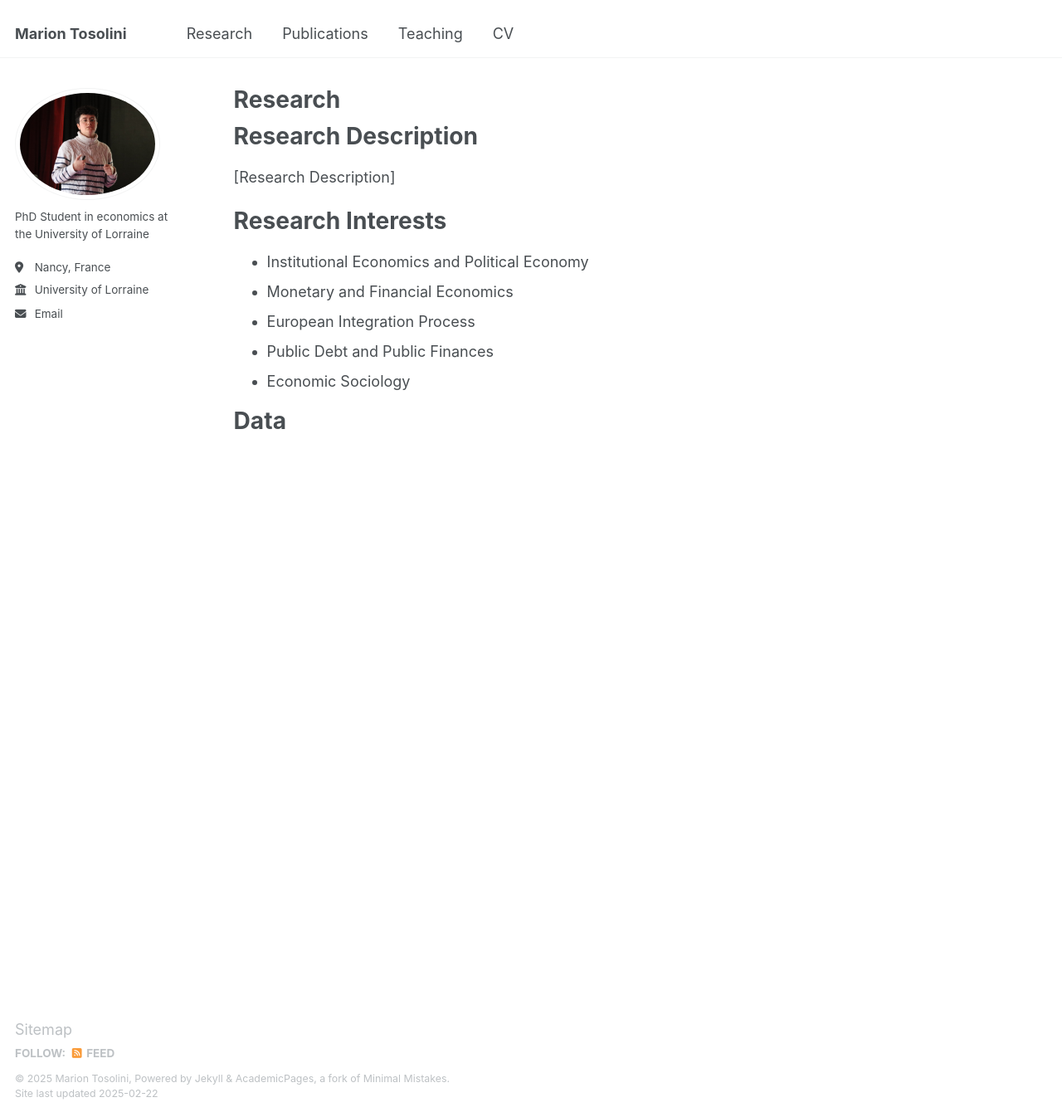
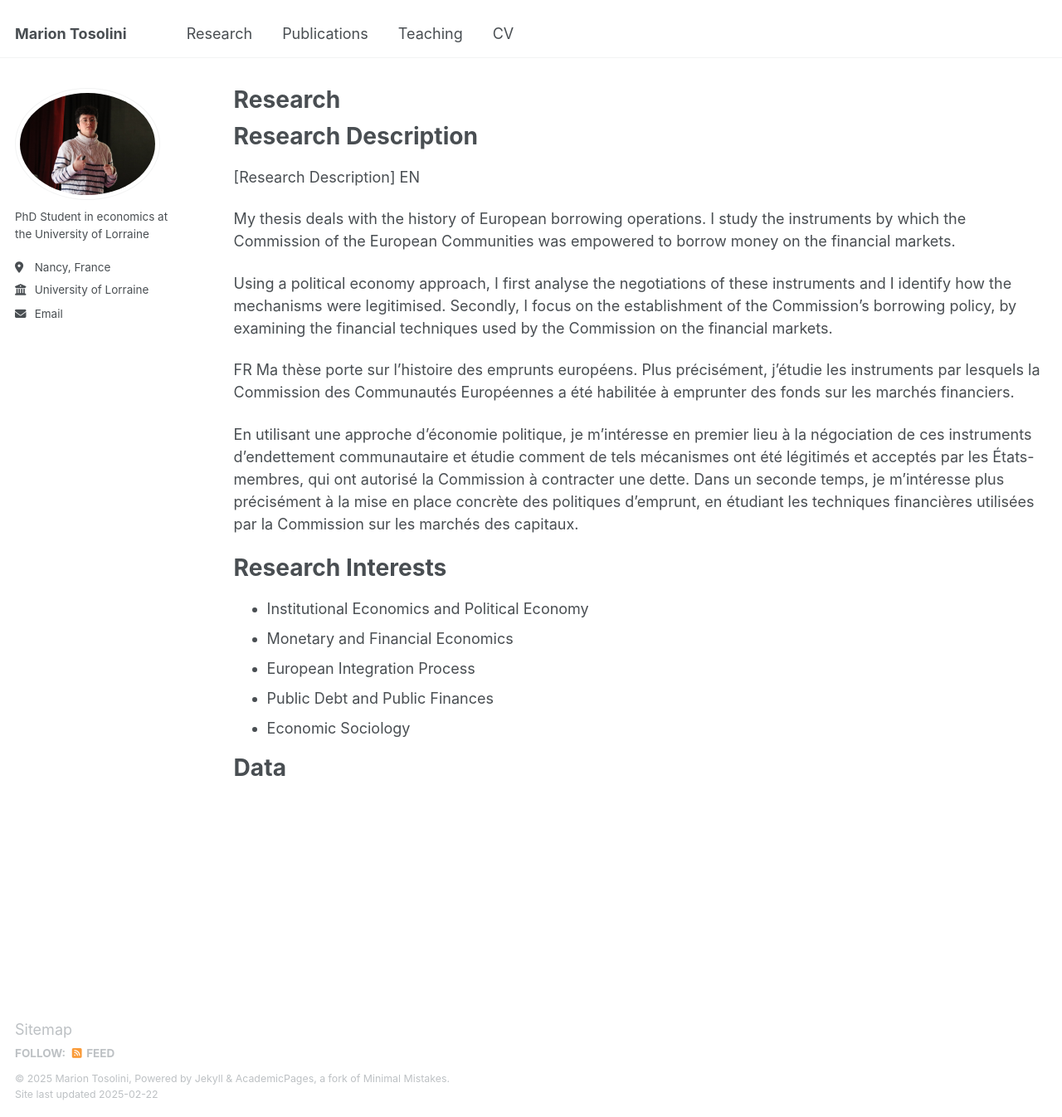
Before and after one commit to tosolini-marion/tosolini-marion.github.io, a Jekyll site: the page built from _pages/research.md, in a window 1280 px wide and 1346 px high. Shown: the whole window at 83% size. Built offline with Jekyll 4.4.1, drawn with Linux system fonts in a browser that asks for light colours.

Commit message:
Update research.md

```diff
--- a/_pages/research.md
+++ b/_pages/research.md
@@ -10,7 +10,19 @@ redirect_from:
 Research Description
 ======
 [Research Description]
+EN
 
+My thesis deals with the history of European borrowing operations. I study the instruments by which the Commission of the European Communities was empowered to borrow money on the financial markets.
+
+
+Using a political economy approach, I first analyse the negotiations of these instruments and I identify how the mechanisms were legitimised. Secondly, I focus on the establishment of the Commission's borrowing policy, by examining the financial techniques used by the Commission on the financial markets.
+
+
+FR
+Ma thèse porte sur l'histoire des emprunts européens. Plus précisément, j'étudie les instruments par lesquels la Commission des Communautés Européennes a été habilitée à emprunter des fonds sur les marchés financiers.
+
+
+En utilisant une approche d'économie politique, je m'intéresse en premier lieu à la négociation de ces instruments d'endettement communautaire et étudie comment de tels mécanismes ont été légitimés et acceptés par les États-membres, qui ont autorisé la Commission à contracter une dette. Dans un seconde temps, je m'intéresse plus précisément à la mise en place concrète des politiques d'emprunt, en étudiant les techniques financières utilisées par la Commission sur les marchés des capitaux.
 
 Research Interests
 ======
```
